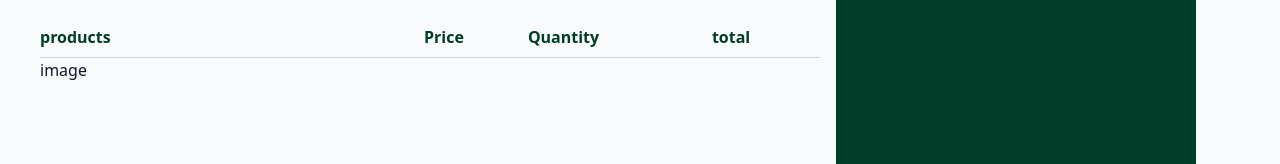
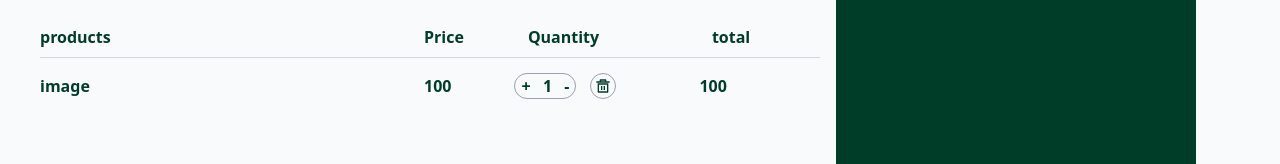
Before and after one commit to MustafaMohamed23267/E-Commerce-React, a React (Vite) app: page /cart in a window 1280 px wide. Shown: the part 240-404 px from the top of the page. Built offline with nearby package versions, Linux system fonts and the light colour scheme; no server answers.

Commit message:
update product slice

```diff
--- a/src/pages/Cart/Cart.jsx
+++ b/src/pages/Cart/Cart.jsx
@@ -1,7 +1,20 @@
+import { useState } from "react";
 import { Nav } from "../../Components/Nav";
+import { RiDeleteBin5Line } from "react-icons/ri";
 
 export default function Cart()
 {
+
+    const[count , setCount] = useState(1);
+
+    const price  = 100;
+    const total = price*count;
+
+    const countfun = ()=>
+        {
+             if(count>1){setCount(count-1)}
+                                            else{setCount(1)}
+        }
 
     return(
         <>
@@ -32,10 +45,32 @@ export default function Cart()
                             </tr>
                         </thead>
 
-                        <tbody>
-                            <tr>
-                                <td>image</td>
-                                <td></td>
+                        <tbody className="pt-4">
+                            <tr className="flex space-x-16 text-[#003d29] font-semibold py-4">
+                                <td className="w-80">image</td>
+                                <td>{price}</td>
+
+                                <td className="w-30 flex  space-x-4">
+                                    <div className="flex justify-around w-15 rounded-full outline outline-gray-400">
+                                        <button
+                                        className="cursor-pointer "
+                                        onClick={()=>setCount(count+1)}
+                                        >+</button>
+                                        <span>{count}</span>
+                                        <button
+                                        className="cursor-pointer "
+                                        onClick={countfun}
+                                        >-</button>
+
+                                    </div>
+                                    <button
+                                    className="rounded-full p-1 outline outline-gray-400 cursor-pointer  "
+                                    ><RiDeleteBin5Line/></button>
+                                </td>
+
+                                <td>
+                                    {total}
+                                </td>
                             </tr>
                         </tbody>
 
--- /dev/null
+++ b/src/pages/Products/AddProducts/ProductSlice.js
@@ -0,0 +1,136 @@
+import { createAsyncThunk, createSlice } from "@reduxjs/toolkit";
+import axios from "axios";
+
+const Api_url = import.meta.env.VITE_API_URL;
+export const GetProducts = createAsyncThunk(
+    "products/GetProducts",
+    async (_,{rejectWithValue})=>
+        {
+            try {
+                  const GetResponse =await axios.get(`${Api_url}/products`,
+                {
+                    headers:
+                    {
+                        Authorization:`Bearer ${localStorage.getItem('token')}`
+                    }
+                })
+
+                return GetResponse.data;
+            } catch (error) {
+                return rejectWithValue(error.response?.data?.message||"error at fetch product") ;
+            }
+
+        }
+)
+
+
+export const AddProduct = createAsyncThunk(
+    "products/AddProducts",
+    async (ProductsData ,{ rejectWithValue})=>
+        {
+            try {
+                 const AddResponse =await axios.post(`${Api_url}/products`,
+                ProductsData,
+                {
+                    headers:
+                    {
+                        Authorization:`Bearer ${localStorage.getItem('token')}`
+                    }
+                })
+
+            return AddResponse.data;
+            } catch (error) {
+                return rejectWithValue(
+                    error.response?.data?.message ||"error at adding product"
+                )
+            }
+
+        }
+)
+
+
+export const UpdateProduct = createAsyncThunk(
+    "products/UpdateProducts",
+    async ({UpdateData,id} ,{ rejectWithValue})=>
+        {
+            try {
+                 const UpdateResponse = await axios.put(`${Api_url}/products/${id}`,
+                UpdateData,
+                {
+                    headers:
+                    {
+                        Authorization:`Bearer ${localStorage.getItem('token')}`
+                    }
+                })
+
+            return UpdateResponse.data;
+            } catch (error) {
+                return rejectWithValue(
+                    error.response?.data?.message || "error at updating data"
+                )
+            }
+
+        }
+)
+
+
+
+export const DeleteProduct = createAsyncThunk(
+    "products/DeleteProduct",
+    async (id , {rejectWithValue})=>
+        {
+            try {
+                 const DeleteResponse =await axios.delete(`${Api_url}/products/${id}`,
+
+                {
+                    headers:
+                    {
+                        Authorization:`Bearer ${localStorage.getItem('token')}`
+                    }
+                })
+
+            return DeleteResponse.data;
+            } catch (error) {
+             return rejectWithValue(
+                error.response?.data?.message ||"error at deleting product"
+             )
+            }
+
+        }
+)
+
+
+
+const ProductsSlice = createSlice(
+    {
+        name:"products",
+        initialState:
+        {
+            token:localStorage.getItem("token")||null,
+            product:{},
+            loading:false,
+            error:null
+        },
+        reducers:[],
+        extraReducers:(builder)=>
+            {
+                builder.addCase(GetProducts.pending,(state)=>
+                    {
+                        state.loading =true;
+                        state.error = null
+                    })
+
+                builder.addCase(GetProducts.fulfilled , (state , action)=>
+                    {
+                        state.loading = false;
+                        state.product = action.payload.product;
+                        state.token = action.payload.token;
+                    })
+
+                builder.addCase(GetProducts.rejected , (state , action)=>
+                    {
+                        state.loading = false;
+                        state.error = action.payload;
+                    })
+            }
+    })
```
Also changed, not shown: src/pages/Products/AddProducts/AddProductSlice.js (deleted).
